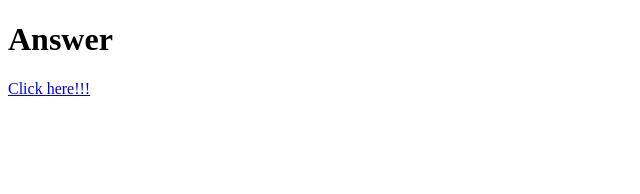
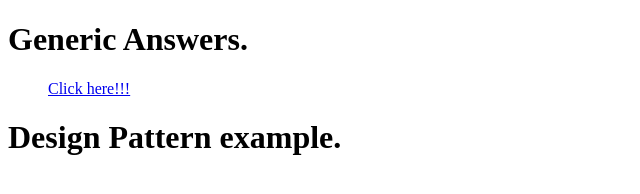
Before and after one commit to ariful06/ariful06.github.io, a plain HTML site: page index.html in a window 1280 px wide. Shown: the whole page, without its empty margins (0-640 px from the left). Drawn offline with Linux system fonts and the light colour scheme.

Commit message:
Design pattern added

```diff
--- a/index.html
+++ b/index.html
@@ -2,8 +2,9 @@
 <html>
 <body>
 
-<h1 >Answer</h1>
-<a href="https://docs.google.com/document/d/1YMCxvFNrUa-XrW5jpgqBCMxMHsG4l1DuloOnTW8SKLQ/edit?usp=sharing">Click here!!!</a>
-
+<h1 >Generic Answers.</h1>
+  <ul><a href="https://docs.google.com/document/d/1YMCxvFNrUa-XrW5jpgqBCMxMHsG4l1DuloOnTW8SKLQ/edit?usp=sharing">Click here!!!</a></ul>
+  <h1> Design Pattern example.</h1>
+   <ul><a href="https://github.com/ariful06/ariful06.github.io/blob/main/creationalDesignPattern.docx"></a></ul>
 </body>
 </html>
```
